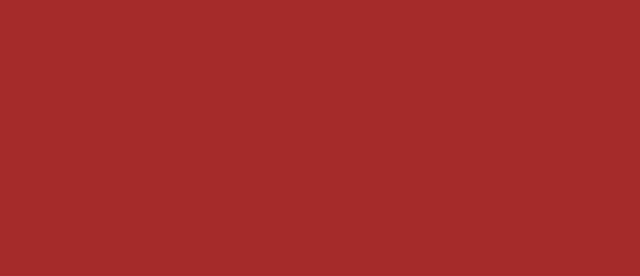
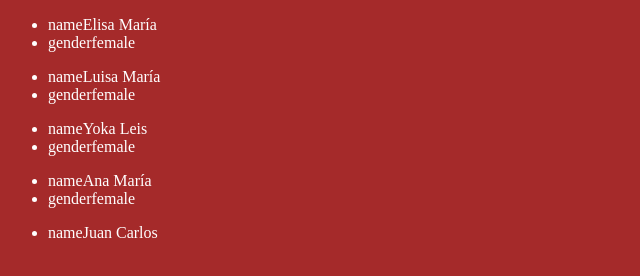
Before and after one commit to jcarlosj/JavaScript-T4-Entrega, a plain HTML site: page index.html in a window 1280 px wide. Shown: the whole page, without its empty margins (0-640 px from the left). Drawn offline with Linux system fonts and the light colour scheme.

Commit message:
[+] DOM: Anida c/u LI a cada UL por Id y muestra en el DOM

```diff
--- a/index.html
+++ b/index.html
@@ -9,7 +9,7 @@
     <link rel="stylesheet" href="./css/master.css">
 </head>
 <body>
-
+    <div class="data"></div>
     <script src="./js/master.js"></script>
 </body>
 </html>
--- a/js/master.js
+++ b/js/master.js
@@ -57,15 +57,17 @@ window .onload = () => {
 
             console .group( `id = ${ id }` );
             //console .log( `${ properties }` );
-            console .log( createUnorderListElement( id ) );
+            let $ul = createUnorderListElement( id );                       // Crea un elemento UL por cada ID del Objeto
 
             // Itera propiedades (2do Nivel de Profundidad del Objeto)
             properties .forEach( property => {
-                console .log( `${ property } = ${ data[ id ][ property ] }` );
-                console .log( createListItemElement( property, data[ id ][ property ] ) );
+                //console .log( `${ property } = ${ data[ id ][ property ] }` );
+                $ul .appendChild( createListItemElement( property, data[ id ][ property ] ) );    // Crea un LI por cada propiedad del Objeto iterado y lo agrega al elemento UL
             });
+            console .log( $ul );
             console .groupEnd();
 
+            document .querySelector( '.data' ) .appendChild( $ul );
         }
     }
 
```
